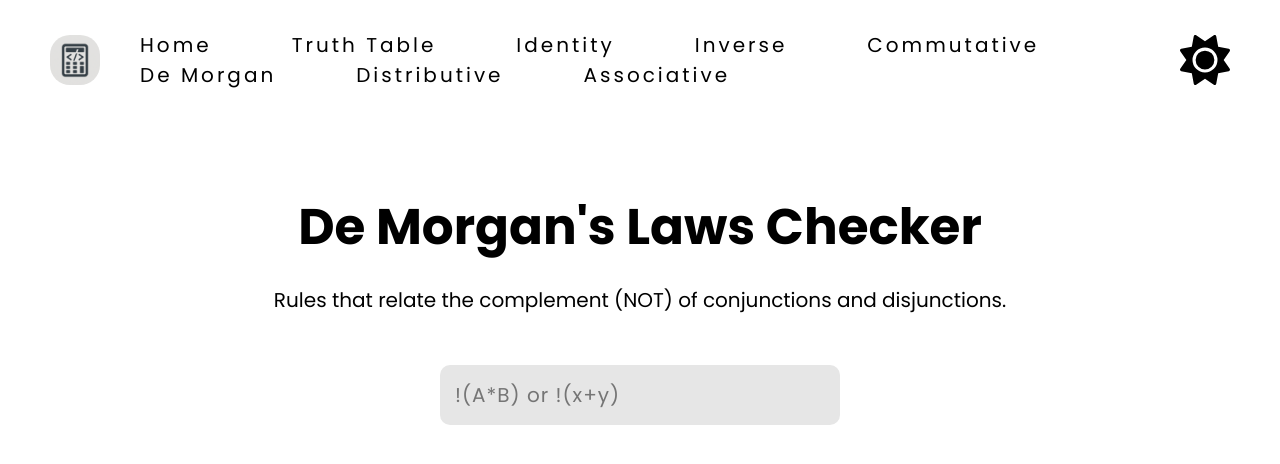
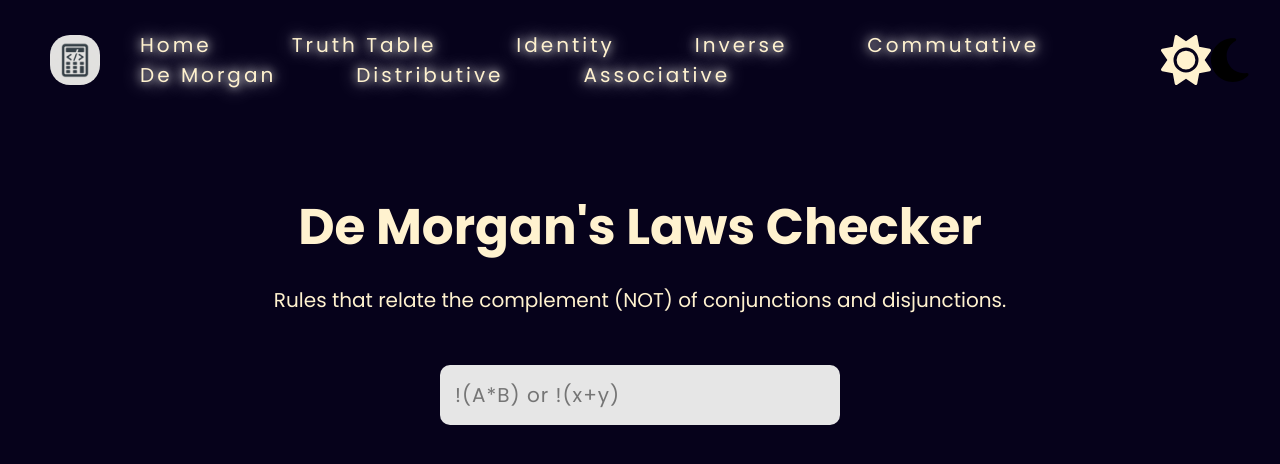
Before and after one commit to SyntaxOx/truthtable-and-postulate-prototype, a React (Vite) app: page /truthtable-and-postulate-prototype/DeMorgan in a window 1280 px wide. Shown: the top 464 px of the page. Built offline with nearby package versions, Linux system fonts and the light colour scheme; a web font is replaced by a local one.

Commit message:
Update Navbar.jsx

```diff
--- a/src/topics/Navbar.jsx
+++ b/src/topics/Navbar.jsx
@@ -1,11 +1,44 @@
+import { useState, useRef, useEffect } from 'react';
 import { useNavigate } from 'react-router-dom';
 import { FontAwesomeIcon } from '@fortawesome/react-fontawesome';
-import {faSun} from '@fortawesome/free-solid-svg-icons';
+import { faSun, faMoon } from '@fortawesome/free-solid-svg-icons';
 import Logo from '../assets/Logo.png';
 import './CSS/navbar.css';
 
+// Read from localStorage BEFORE rendering
+const getInitialTheme = () => {
+  const saved = localStorage.getItem('themeActive');
+  return saved === 'true'; // default is false if null
+};
+
 const Navbar = () => {
+  const [active, setActive] = useState(getInitialTheme); // initialize with localStorage
+  const refSun = useRef(null);
+  const refMoon = useRef(null);
+  const navbuttonRef  = useRef(null);
+  const naviconRef  = useRef(null);
+
   const navigate = useNavigate();
+
+  // Update background and localStorage whenever theme changes
+  useEffect(() => {
+    document.body.style.backgroundColor = active ? 'rgb(255, 242, 207)' : 'rgb(6, 2, 27)';
+    document.body.style.color = active ? 'rgb(6, 2, 27)' : 'rgb(255, 242, 207)';
+    localStorage.setItem('themeActive', active);
+  }, [active]);
+
+  useEffect(() => {
+    if (navbuttonRef.current) {
+      const buttons = navbuttonRef.current.querySelectorAll('button');
+      buttons.forEach(button => {
+        button.style.color = active ? 'rgb(6, 2, 27)' : 'rgb(255, 242, 207)';
+      });
+    }
+    if (naviconRef.current) {
+      const icon = naviconRef.current.querySelector('.icon');
+      icon.style.color = active ? 'rgb(6, 2, 27)' : 'rgb(255, 242, 207)';
+    }
+  }, [active]);
 
   // Navigation functions
   const home = () => navigate('/');
@@ -22,7 +55,7 @@ const Navbar = () => {
       <div id="navbar">
         <img src={Logo} alt="" />
 
-        <div id="button">
+        <div id="button" ref={navbuttonRef}>
           <button id="home" onClick={home}>Home</button>
           <button id="truthTable" onClick={truthTable}>Truth Table</button>
           <button id="identity" onClick={identity}>Identity</button>
@@ -33,8 +66,19 @@ const Navbar = () => {
           <button id="associative" onClick={associative}>Associative</button>
         </div>
 
-        <div id="icons">
-          <FontAwesomeIcon icon={faSun}/>
+        <div id="icons" ref={naviconRef}>
+          <FontAwesomeIcon
+            icon={faSun}
+            className={`icon ${!active ? 'active' : ''}`}
+            onClick={() => setActive(false)}
+            ref={refSun}
+          />
+          <FontAwesomeIcon
+            icon={faMoon}
+            className={`icon ${active ? 'active' : ''}`}
+            onClick={() => setActive(true)}
+            ref={refMoon}
+          />
         </div>
       </div>
     </>
@@ -42,3 +86,94 @@ const Navbar = () => {
 };
 
 export default Navbar;
+
+
+
+
+
+
+
+
+
+
+
+
+
+
+
+// FIRST WORK THAT DIDNT WORK
+
+// import { useState, useRef, useEffect } from 'react';
+// import { useNavigate } from 'react-router-dom';
+// import { FontAwesomeIcon } from '@fortawesome/react-fontawesome';
+// import { faSun, faMoon } from '@fortawesome/free-solid-svg-icons';
+// import './CSS/navbar.css';
+
+// const Navbar = () => {
+//   const [active, setActive] = useState(false);
+//   const refSun = useRef(null);
+//   const refMoon = useRef(null);
+
+//   // Load theme from localStorage on component mount
+//   useEffect(() => {
+//     const savedTheme = localStorage.getItem('themeActive');
+//     if (savedTheme !== null) {
+//       setActive(savedTheme === 'true');
+//     }
+//   }, []);
+
+//   // Update theme and save to localStorage
+//   useEffect(() => {
+//     const body = document.body;
+//     localStorage.setItem('themeActive', active);
+//     body.style.backgroundColor = active ? 'white' : 'black';
+//   }, [active]);
+
+//   // Navigation handlers
+//   const navigate = useNavigate();
+
+//   const home = () => navigate('/');
+//   const truthTable = () => navigate('/truth-table');
+//   const identity = () => navigate('/identity');
+//   const inverse = () => navigate('/inverse');
+//   const commutative = () => navigate('/commutative');
+//   const demorgan = () => navigate('/demorgan');
+//   const distributive = () => navigate('/distributive');
+//   const associative = () => navigate('/associative');
+
+//   return (
+//     <>
+//       <div id="navbar">
+//         <img src="/assets/Logo.png" alt="" />
+
+//         <div id="button">
+//           <button id="home" onClick={home}>Home</button>
+//           <button id="truthTable" onClick={truthTable}>Truth Table</button>
+//           <button id="identity" onClick={identity}>Identity</button>
+//           <button id="inverse" onClick={inverse}>Inverse</button>
+//           <button id="commutative" onClick={commutative}>Commutative</button>
+//           <button id="demorgan" onClick={demorgan}>De Morgan</button>
+//           <button id="distributive" onClick={distributive}>Distributive</button>
+//           <button id="associative" onClick={associative}>Associative</button>
+//         </div>
+
+//         <div id="icons">
+//           <FontAwesomeIcon
+//             icon={faSun}
+//             className={`icon ${!active ? 'active' : ''}`}
+//             onClick={() => setActive(false)}
+//             ref={refSun}
+//           />
+//           <FontAwesomeIcon
+//             icon={faMoon}
+//             className={`icon ${active ? 'active' : ''}`}
+//             onClick={() => setActive(true)}
+//             ref={refMoon}
+//           />
+//         </div>
+//       </div>
+//     </>
+//   );
+// };
+
+// export default Navbar;
```
